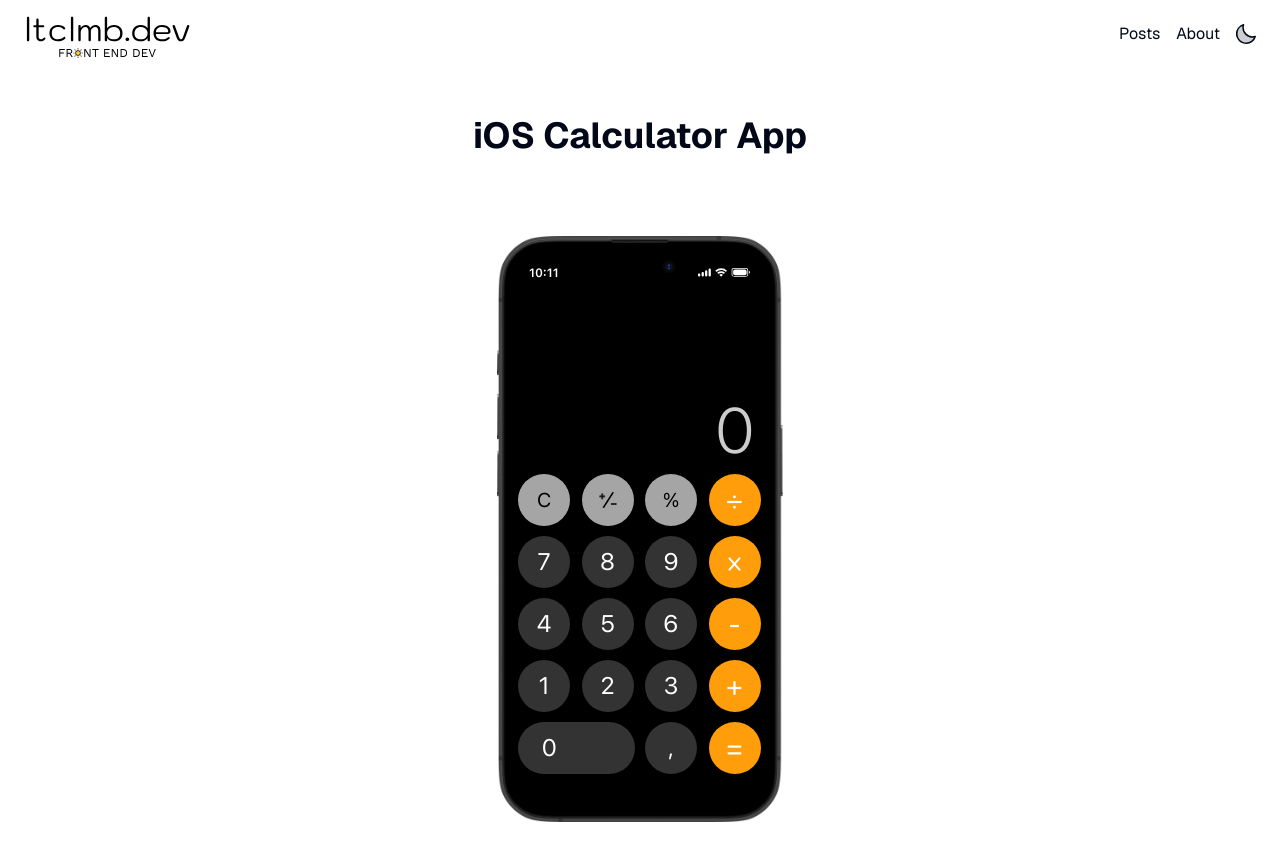
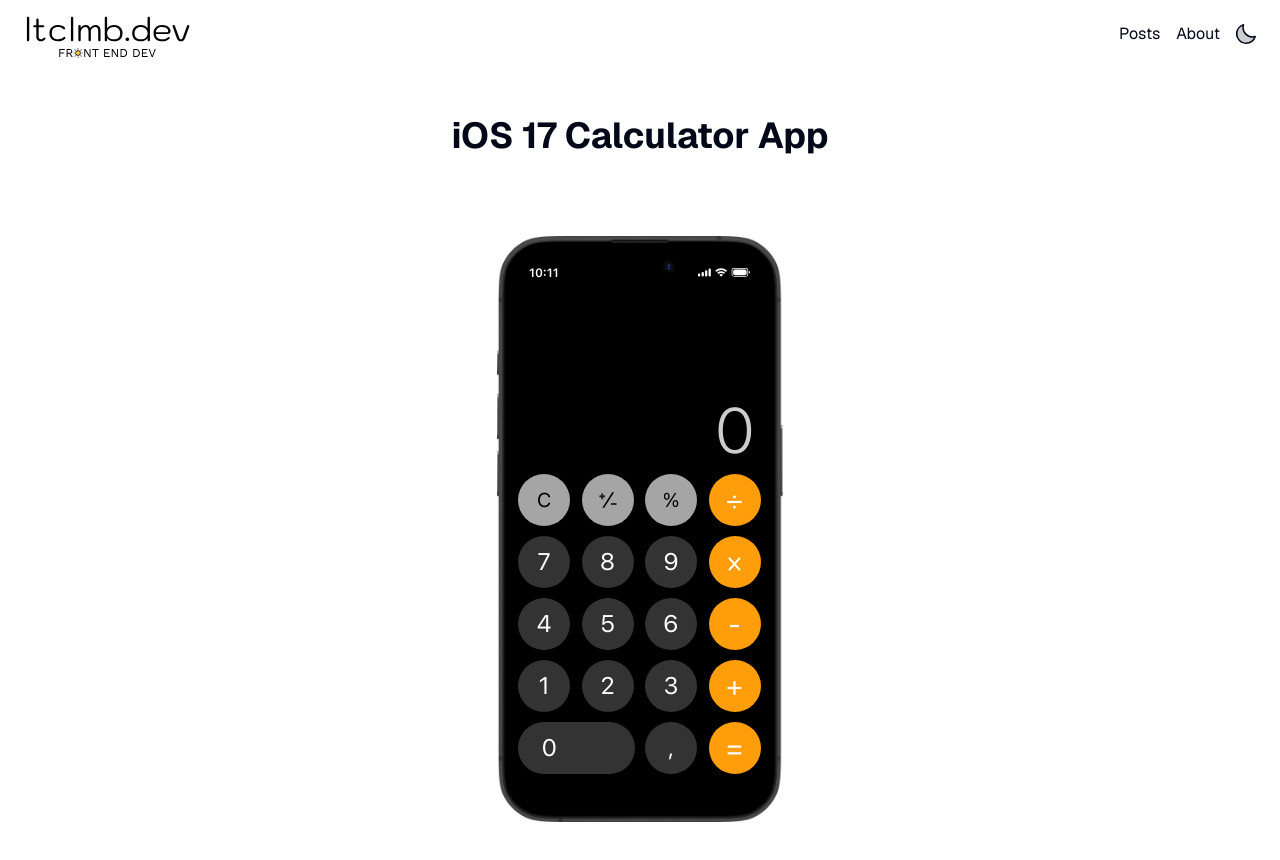
Before and after one commit to ltclmbdev/ltclmb.dev, a Next.js app: page /playground/ios-calculator in a window 1280 px wide. Shown: the top 860 px of the page. Built offline with nearby package versions, Linux system fonts and the light colour scheme.

Commit message:
fix page title

```diff
--- a/src/app/playground/ios-calculator/page.tsx
+++ b/src/app/playground/ios-calculator/page.tsx
@@ -7,7 +7,7 @@
   return (
     <div className="container pb-16 md:pb-24 lg:pb-40 pt-8 md:pt-12">
       <h1 className="text-3xl md:text-4xl font-bold mb-4 text-center">
-        iOS Calculator App
+        iOS 17 Calculator App
       </h1>
       <div className="mt-20 flex justify-center">
         <Calculator />
```
